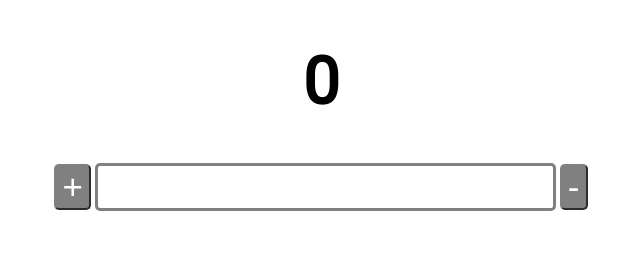
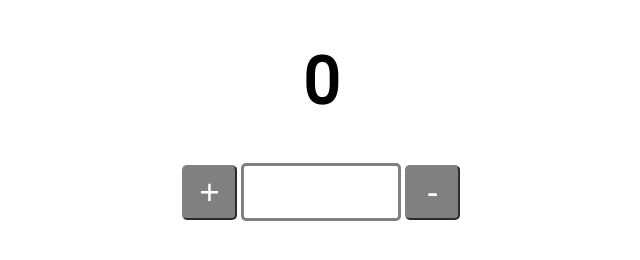
Before and after one commit to Nick-Bueltel/unit1assessment, a plain HTML site: page index.html in a window 1280 px wide. Shown: the whole page, without its empty margins (319-959 px from the left). Drawn offline with Linux system fonts and the light colour scheme.

Commit message:
update css

```diff
--- a/css/main.css
+++ b/css/main.css
@@ -10,12 +10,15 @@ button{
     background-color: gray;
     color: white;
     font-size: 35px;
+    width: 55px;
+    height: 55px;
 
 }
 
 button:hover{
     background-color: white;
     color: gray;
+
 
 }
 
@@ -26,6 +29,8 @@ input{
     border-color: gray;
     border-radius: 5px;
     border-style: solid;
+    width: 150px;
+    height: 50px;
 
 }
 h1{
```
